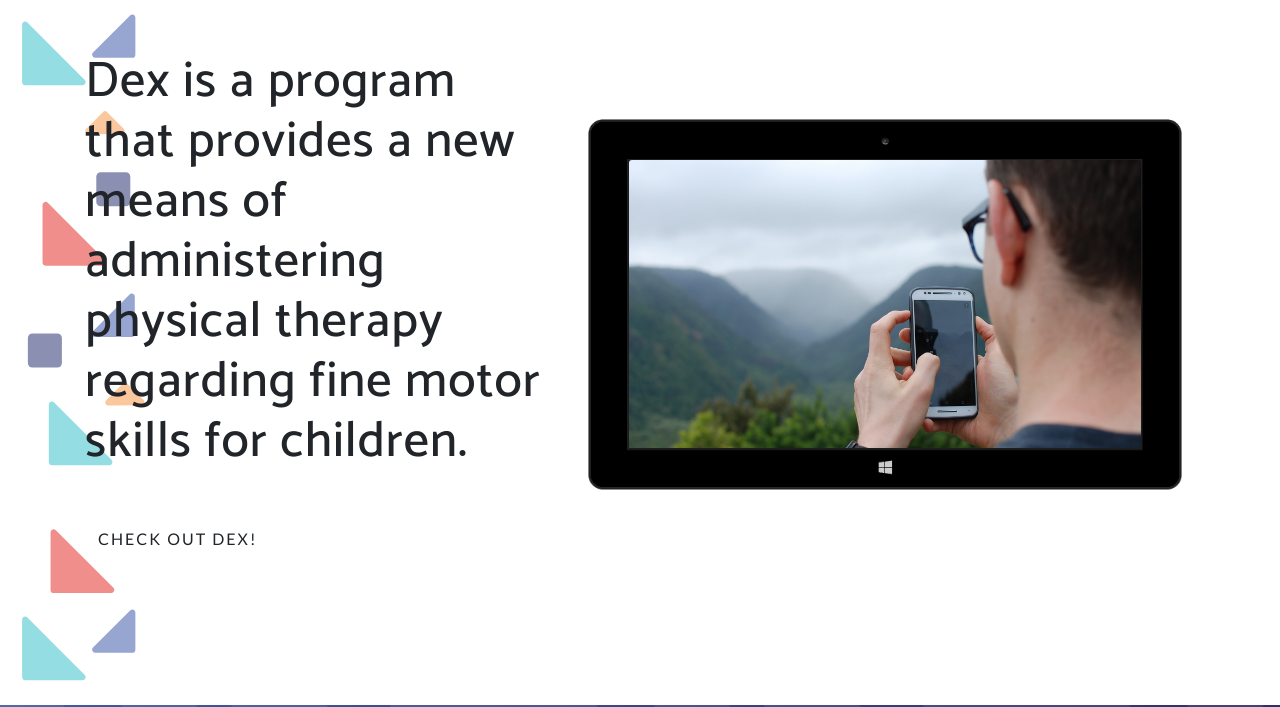
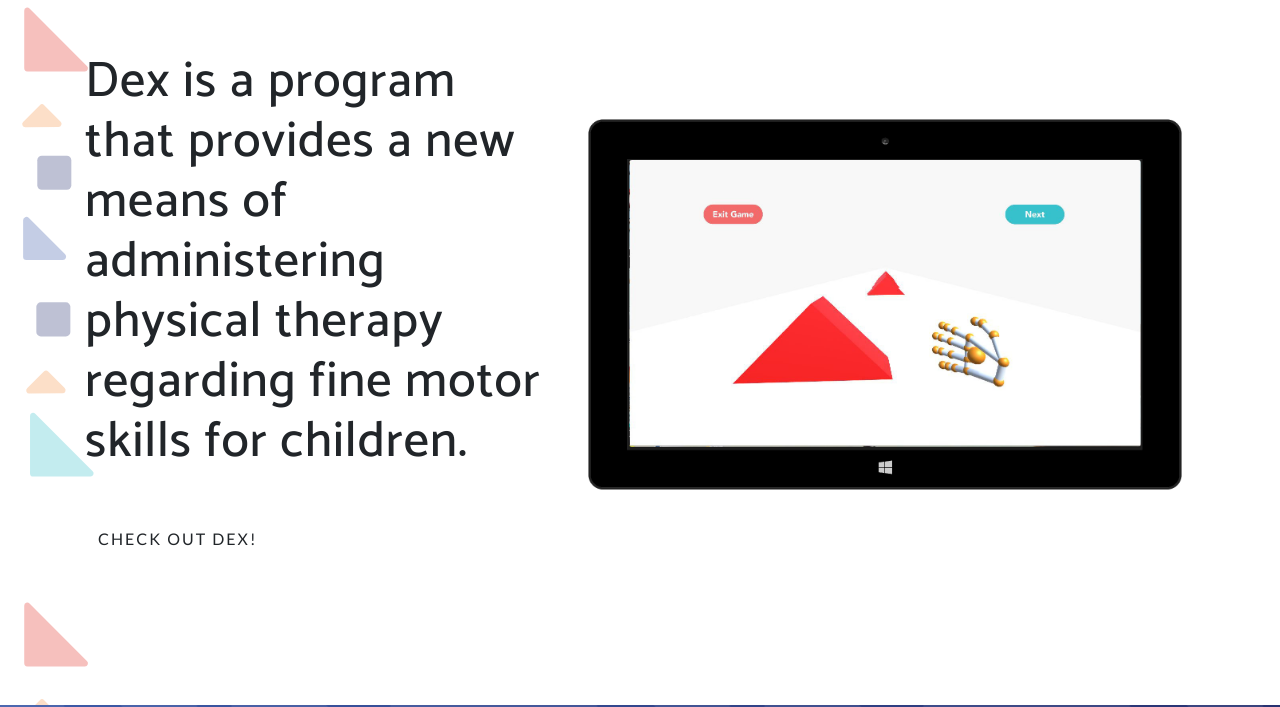
Before and after one commit to josephinegarcia/josephinegarcia.github.io, a website with bundled scripts: page index.html in a window 1280 px wide. Shown: the part 95-802 px from the top of the page. Built offline with nearby package versions, Linux system fonts and the light colour scheme; a web font is replaced by a local one.

Commit message:
hello world

```diff
--- a/css/new-age.css
+++ b/css/new-age.css
@@ -294,7 +294,7 @@ section.features .feature-item i {
 section.cta {
   position: relative;
   padding: 250px 0;
-  background-image: url("../img/bg-cta.jpg");
+  background-image: url("../img/screenshot.jpg");
   background-position: center;
   background-size: cover;
 }
@@ -409,7 +409,7 @@ footer ul li a:hover, footer ul li a:focus, footer ul li a:active, footer ul li
 }
 
 .leftGeom {
-  background: url("../img/Pattern left.svg");
+  background: url("../img/NEW Pattern left.svg");
 }
 
 .rightGeom {
--- a/index.html
+++ b/index.html
@@ -71,7 +71,7 @@
               <div class="device">
                 <div class="screen">
                   <!-- Demo image for screen mockup, you can put an image here, some HTML, an animation, video, or anything else! -->
-                  <img src="img/bg-cta.jpg" class="img-fluid" alt="">
+                  <img src="img/screenshot.jpg" class="img-fluid" alt="">
                 </div>
                 <div class="button">
                   <!-- You can hook the "home button" to some JavaScript events or just remove it -->
```
Also changed, not shown: img/NEW Pattern left.svg (added), img/screenshot.jpg (added), 1 other file.
